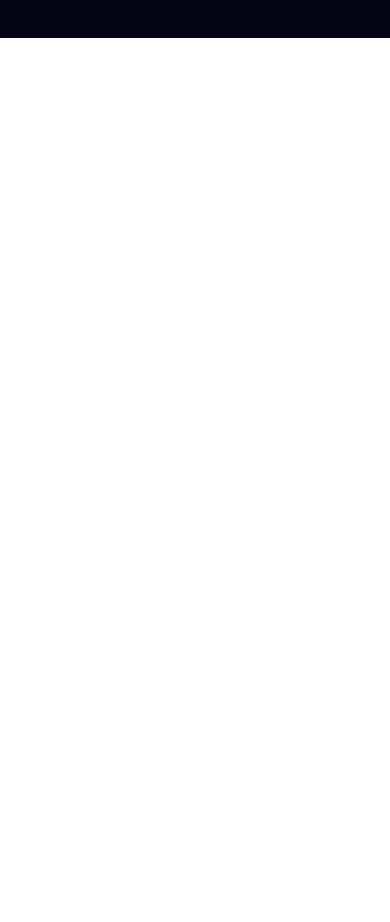
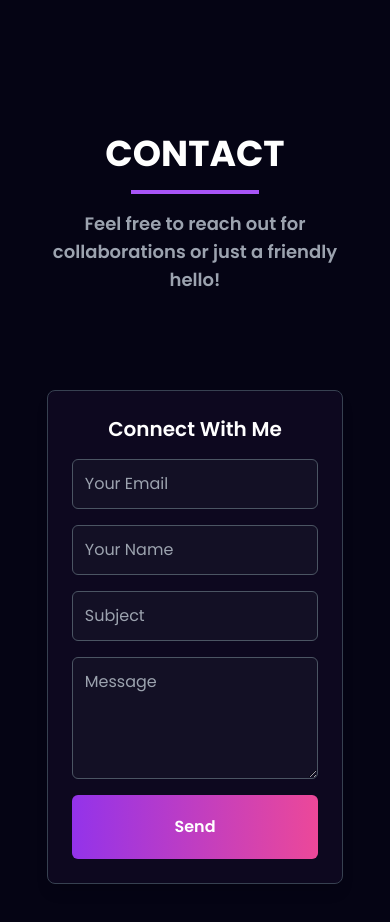
Before and after one commit to Ramesh-stha/NewProjectPortfolio, a React (Vite) app: page / in a window 390 px wide. Shown: the part 8060-8982 px from the top of the page. Before the commit the page ends 8098 px from the top, so only its background shows below. Built offline with nearby package versions, Linux system fonts and the light colour scheme.

Commit message:
adding contact jsx

```diff
--- a/package.json
+++ b/package.json
@@ -10,6 +10,7 @@
     "preview": "vite preview"
   },
   "dependencies": {
+    "@emailjs/browser": "^4.4.1",
     "@tailwindcss/vite": "^4.1.13",
     "prop-types": "^15.8.1",
     "react": "^18.3.1",
--- a/src/components/contact/Contact.jsx
+++ b/src/components/contact/Contact.jsx
@@ -1,11 +1,115 @@
-import React from 'react'
+import React from "react";
+import { useRef, useState } from "react";
+import { ToastContainer, toast } from "react-toastify";
+import "react-toastify/dist/ReactToastify.css";
+import emailjs from "@emailjs/browser";
+const Contact = () => {
+  const form = useRef();
+  const [isSent, setIsSent] = useState(false);
+  const sendEmail = (e) => {
+    e.preventDefault(); // preventing for auto refresh when submiting the form
 
-const Contact = () => {
+    emailjs
+      .sendForm(
+        "service_gpvt3lo", // service id of emailjs
+        "template_fbkxcor", // template id of emailjs
+        form.current,
+        "koFY7HG4RIgKsIUlH" // public key of emailjs
+      )
+      .then(
+        () => {
+          setIsSent(true);
+          form.current.reset(); // to reset the form field after submiting
+          toast.success("Message sent successfully!", {
+            position: "top-right",
+            autoClose: 3000,
+            hideProgressBar: false,
+            closeOnClick: true,
+            pauseOnHover: true,
+            draggable: true,
+            progress: undefined,
+            theme: "dark",
+          });
+        },
+        (error) => {
+          toast.error("Error sending message.", error);
+          toast.error("Failed to send the message, please try again.", {
+            position: "top-right",
+            autoClose: 3000,
+            hideProgressBar: false,
+            closeOnClick: true,
+            pauseOnHover: true,
+            draggable: true,
+            progress: undefined,
+            theme: "dark",
+          });
+        }
+      );
+  };
   return (
-    <div>
+    <section
+      id="contact"
+      className="flex flex-col items-center justify-center py-24 px-[12vw] md:px-[7vw] lg:px-[20vw] font-sans "
+    >
+      {/* Toast Container for notifications */}
+      <ToastContainer />
 
-    </div>
-  )
-}
+      {/* Section Title */}
+      <div className="text-center mb-16">
+        <h2 className="text-4xl font-bold text-white">CONTACT</h2>
+        <div className="w-32 h-1 bg-purple-500 mx-auto mt-4"></div>
+        <p className="text-gray-400 mt-4 text-lg font-semibold">
+          Feel free to reach out for collaborations or just a friendly hello!
+        </p>
+      </div>
+      {/* Contact Information */}
+      <div className="mt-8 w-full max-w-md bg-[#0d081f] rounded-lg p-6 shadow-lg border border-gray-700">
+        <h3 className="text-xl font-semibold text-white text-center">
+          Connect With Me
+        </h3>
+        <form
+          ref={form}
+          onSubmit={sendEmail}
+          className="mt-4 flex flex-col space-y-4"
+        >
+          <input
+            type="email"
+            name="user_email"
+            placeholder="Your Email"
+            className="w-full p-3 rounded-md bg-[#131025] text-white border border-gray-600 focus:outline-none focus:border-purple-500 "
+            required
+          />
+          <input
+            type="text"
+            name="user_name"
+            placeholder="Your Name"
+            className="w-full p-3 rounded-md bg-[#131025] text-white border border-gray-600 focus:outline-none focus:border-purple-500 "
+            required
+          />
+          <input
+            type="text"
+            name="user_subject"
+            placeholder="Subject"
+            className="w-full p-3 rounded-md bg-[#131025] text-white border border-gray-600 focus:outline-none focus:border-purple-500 "
+            required
+          />
+          <textarea
+            name="message"
+            placeholder="Message"
+            rows="4"
+            className="w-full p-3 rounded-md bg-[#131025] text-white border border-gray-600 focus:outline-none focus:border-purple-500 "
+          ></textarea>
+          {/* Submit Button */}
+          <button
+            type="submit"
+            className="w-full bg-gradient-to-r from-purple-600 to-pink-500 py-5 text-white font-semibold rounded-md hover:opacity-90 transition"
+          >
+            Send
+          </button>
+        </form>
+      </div>
+    </section>
+  );
+};
 
-export default Contact
+export default Contact;
```
Also changed, not shown: 1 other file (tests, documents, lock files or other folders).
